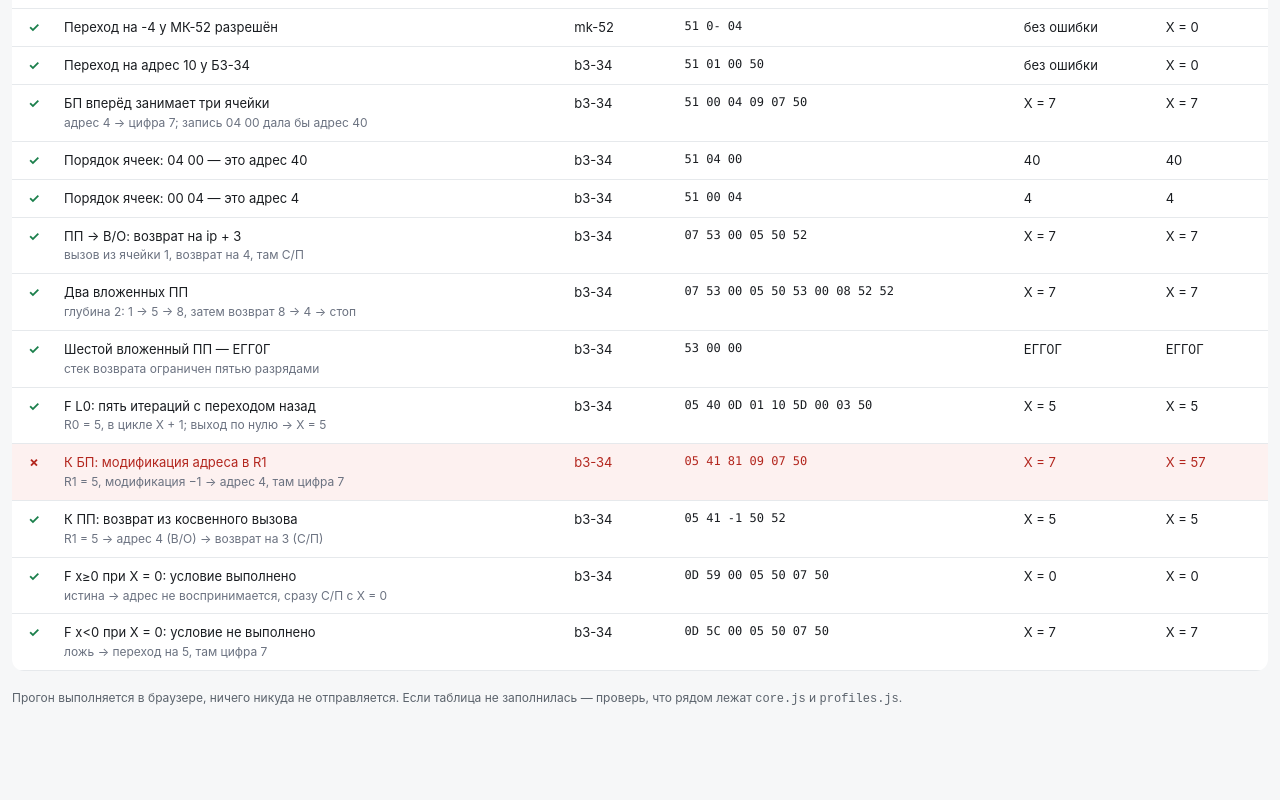
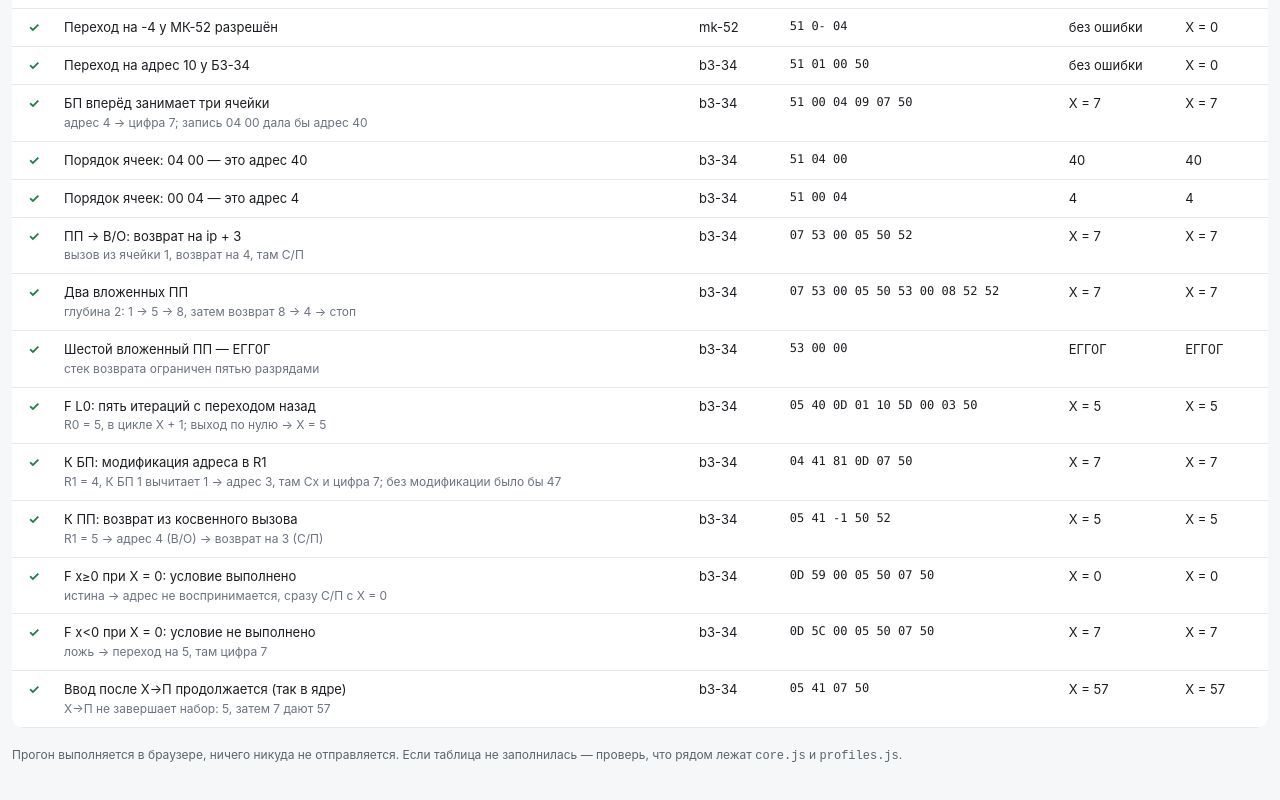
Before and after one commit to greagre/pmk52, a plain HTML site: page tests.html in a window 1280 px wide. Shown: the part 1034-1834 px from the top of the page. Before the commit the page ends 1782 px from the top, so only its background shows below. Drawn offline with Linux system fonts and the light colour scheme.

Commit message:
tests: исправлен кейс «К БП» — проверка модификации адреса, а не накопления ввода

```diff
--- a/tests.html
+++ b/tests.html
@@ -52,8 +52,8 @@
 
 <p class="note">Прогон выполняется в браузере, ничего никуда не отправляется. Если таблица не заполнилась — проверь, что рядом лежат <code>core.js</code> и <code>profiles.js</code>.</p>
 
-<script src="profiles.js?v=7"></script>
-<script src="core.js?v=7"></script>
+<script src="profiles.js?v=8"></script>
+<script src="core.js?v=8"></script>
 <script>
 (function () {
   'use strict';
@@ -192,8 +192,8 @@
     },
     {
       name: 'К БП: модификация адреса в R1', model: 'b3-34',
-      prog: [0x05, 0x41, 0x81, 0x09, 0x07, 0x50],
-      about: 'R1 = 5, модификация −1 → адрес 4, там цифра 7',
+      prog: [0x04, 0x41, 0x81, 0x0D, 0x07, 0x50],
+      about: 'R1 = 4, К БП 1 вычитает 1 → адрес 3, там Cx и цифра 7; без модификации было бы 47',
       expect: { x: 7 }
     },
     {
@@ -213,6 +213,12 @@
       prog: [0x0D, 0x5C, 0x00, 0x05, 0x50, 0x07, 0x50],
       about: 'ложь → переход на 5, там цифра 7',
       expect: { x: 7 }
+    },
+    {
+      name: 'Ввод после X→П продолжается (так в ядре)', model: 'b3-34',
+      prog: [0x05, 0x41, 0x07, 0x50],
+      about: 'X→П не завершает набор: 5, затем 7 дают 57',
+      expect: { x: 57 }
     }
   ];
 
```
